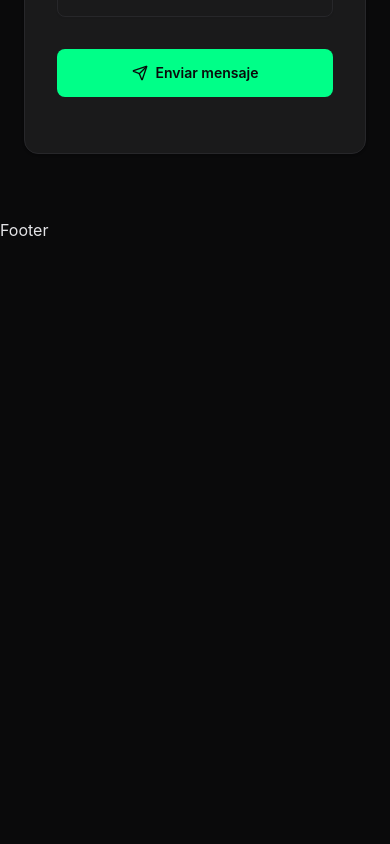
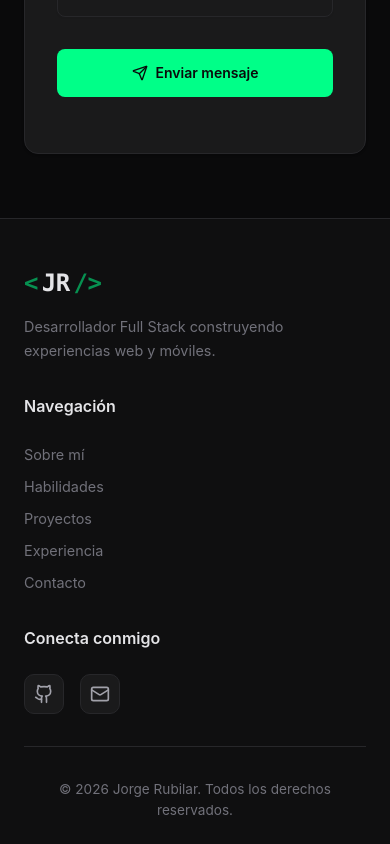
Before and after one commit to detossj/Portafolio2, a React app in the folder frontend/: page / in a window 390 px wide. Shown: the part 10400-11244 px from the top of the page. Before the commit the page ends 10642 px from the top, so only its background shows below. Built offline with nearby package versions, Linux system fonts and the light colour scheme; the HTML template or start-up script is replaced by a standard one.

Commit message:
Se agrego estilos y diseño en Footer.jsx

```diff
--- a/frontend/src/components/Footer.jsx
+++ b/frontend/src/components/Footer.jsx
@@ -1,9 +1,71 @@
-import React from 'react'
+import React from 'react';
+import { Github, Mail, Heart } from 'lucide-react';
+import { personalInfo } from '@/mocks/mock';
+
 
 const Footer = () => {
+  const currentYear = new Date().getFullYear();
+
   return (
-    <div>Footer</div>
-  )
-}
+    <footer className="bg-[#0f0f10] border-t border-[#27272a] pt-12 px-6 pb-6 md:pt-12 md:px-8 md:pb-6">
+      <div className="max-w-[1400px] mx-auto">
+        <div className="grid grid-cols-1 md:grid-cols-3 gap-8 mb-8">
 
-export default Footer
+          <div className="flex flex-col gap-4">
+            <div className="text-2xl font-black flex items-center gap-1 font-mono tracking-tight">
+              <span className="text-[#00ff88] animate-pulse">&lt;</span>
+              <span className="text-zinc-200">JR</span>
+              <span className="text-[#00ff88] animate-pulse">/&gt;</span>
+            </div>
+            <p className="text-[#71717a] text-[0.9rem] leading-relaxed">
+            Desarrollador Full Stack construyendo experiencias web y móviles.
+            </p>
+          </div>
+
+          <div className="flex flex-col gap-4">
+            <h4 className="text-base font-semibold text-[#e4e4e7] mb-2">Navegación</h4>
+            <ul className="list-none flex flex-col gap-2">
+              <li><a href="#about" className="text-[#71717a] no-underline text-[0.9rem] transition-colors duration-300 hover:text-[#00ff88]">Sobre mí</a></li>
+              <li><a href="#skills" className="text-[#71717a] no-underline text-[0.9rem] transition-colors duration-300 hover:text-[#00ff88]">Habilidades</a></li>
+              <li><a href="#projects" className="text-[#71717a] no-underline text-[0.9rem] transition-colors duration-300 hover:text-[#00ff88]">Proyectos</a></li>
+              <li><a href="#experience" className="text-[#71717a] no-underline text-[0.9rem] transition-colors duration-300 hover:text-[#00ff88]">Experiencia</a></li>
+              <li><a href="#contact" className="text-[#71717a] no-underline text-[0.9rem] transition-colors duration-300 hover:text-[#00ff88]">Contacto</a></li>
+            </ul>
+          </div>
+
+          <div className="flex flex-col gap-4">
+            <h4 className="text-base font-semibold text-[#e4e4e7] mb-2">Conecta conmigo</h4>
+            <div className="flex gap-4">
+              <a
+                href={personalInfo.githubUrl}
+                target="_blank"
+                rel="noopener noreferrer"
+                className="w-10 h-10 rounded-lg bg-[#1a1a1b] border border-[#27272a] flex items-center justify-center text-[#a1a1aa] transition-all duration-300 hover:bg-[#00ff88]/10 hover:border-[#00ff88] hover:text-[#00ff88] hover:-translate-y-[2px]"
+                aria-label="GitHub"
+              >
+                <Github className="w-5 h-5" />
+              </a>
+              <a
+                href={`mailto:${personalInfo.email}`}
+                className="w-10 h-10 rounded-lg bg-[#1a1a1b] border border-[#27272a] flex items-center justify-center text-[#a1a1aa] transition-all duration-300 hover:bg-[#00ff88]/10 hover:border-[#00ff88] hover:text-[#00ff88] hover:-translate-y-[2px]"
+                aria-label="Email"
+              >
+                <Mail className="w-5 h-5" />
+              </a>
+            </div>
+          </div>
+        </div>
+
+        <div className="pt-8 border-t border-[#27272a] flex flex-col md:flex-row justify-between items-center flex-wrap gap-4 text-center md:text-left">
+          <p className="text-[#71717a] text-[0.85rem]">
+            © {currentYear} {personalInfo.name}. Todos los derechos reservados.
+          </p>
+
+        </div>
+      </div>
+
+    </footer>
+  );
+};
+
+export default Footer;
```
